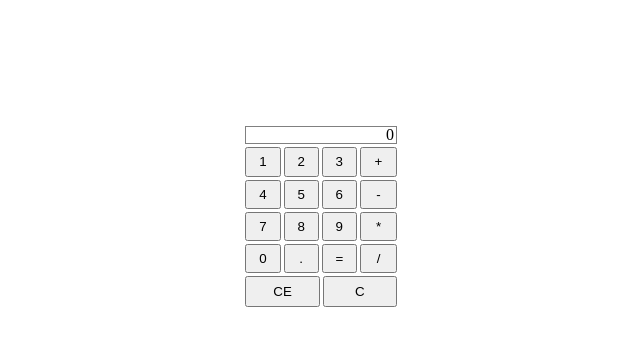
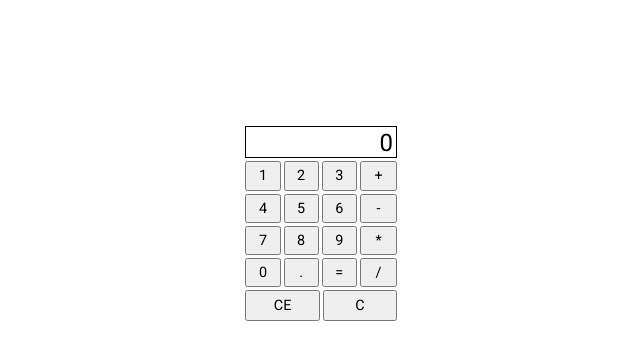
Before and after one commit to snakecase/js-calculator-project, a plain HTML site: page index.html in a window 1280 px wide. Shown: the whole page, without its empty margins (205-845 px from the left). Drawn offline with Linux system fonts and the light colour scheme.

Commit message:
Refactor calc and calc-display
calc and calc-display are grids now. No need for white placeholder and white body background to hide overflowed text input.

```diff
--- a/styles/main.css
+++ b/styles/main.css
@@ -1,50 +1,37 @@
-body {
-	background-color: white;
-}
-
 #calc {
 	width: 12%;
 	margin: 10% 35%;
+	display: grid;
+	grid-template: 1fr 5fr/1fr;
+	grid-gap: 3px;
 }
 
 #calc-display {
-	text-align: right;
-	position: relative;
-	display: block;
-}
-
-#calc-input-border {
-	position: absolute;
-	box-sizing: border-box;
-	height: 1.1em;
-	width: 100%;
-	border: 1px solid gray;
-}
-
-#calc-input-cover {
-	position: absolute;
-	right: 229px;
-	width: 1000px;
-	height: 1.1em;
-	background-color: white;
+	border: 1px solid black;
+	padding-right: 3px;
+	padding-top: 2px;
+	overflow: hidden;
+	white-space: nowrap;
 }
 
 #calc-input {
-	white-space: nowrap;
-
-	margin-right: 3px;
-	margin-bottom: 3px;
 	float: right;
+	font-size: 1.5em;
+	font-family: 'Roboto', sans-serif;
 }
 
 #calc-body {
 	clear: both;
 	height: 160px;
 	display: grid;
-	grid-template-columns: 3fr 1fr;
-	grid-template-rows: 4fr 1fr;
+	grid-template: 4fr 1fr/3fr 1fr;
 	grid-gap: 3px;
 	user-select: none;
+}
+
+#calc-body button {
+	font-size: 0.9em;
+	font-family: 'Roboto', sans-serif;
 }
 
 #calc-numpad {
@@ -52,6 +39,7 @@ body {
 	grid-template: repeat(4, 1fr)/repeat(3, 1fr);
 	grid-gap: 3px;
 }
+
 
 #calc-operators {
 	display: grid;
```
